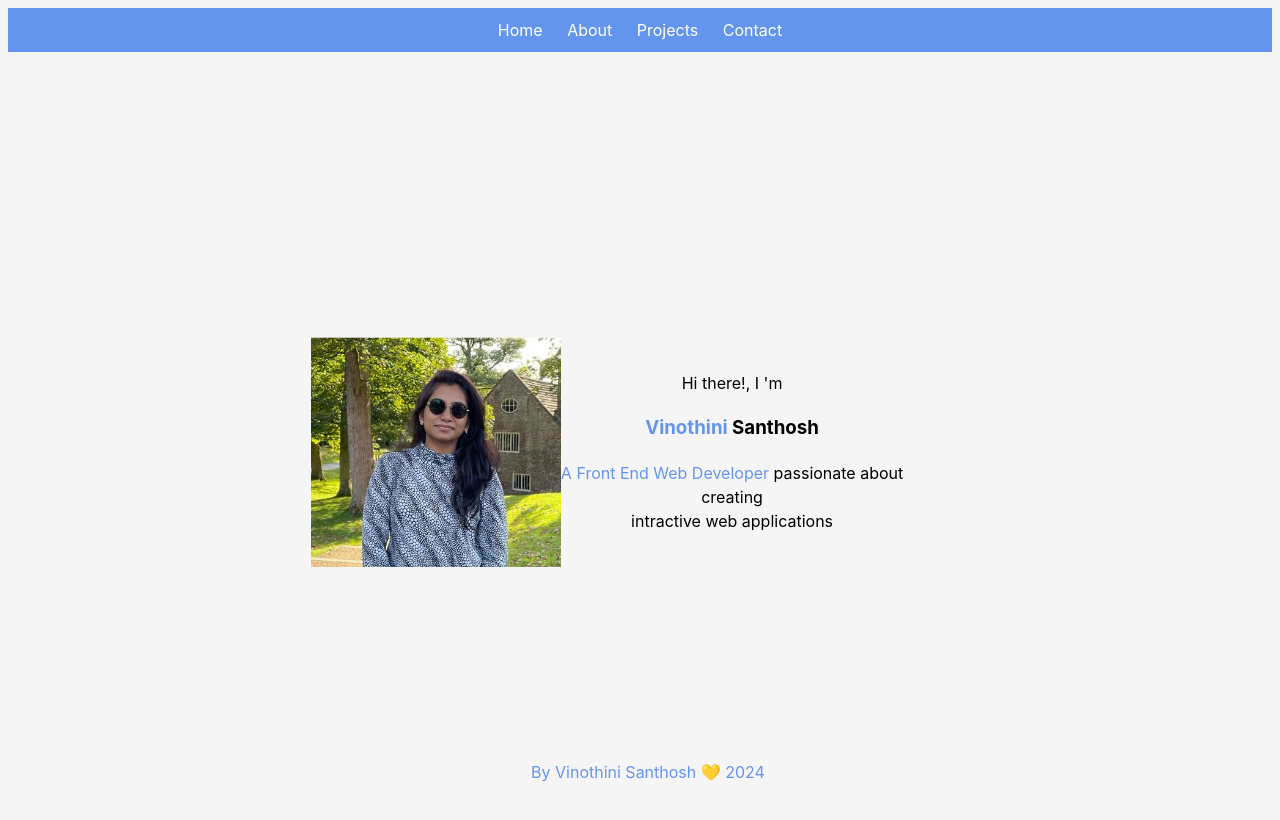
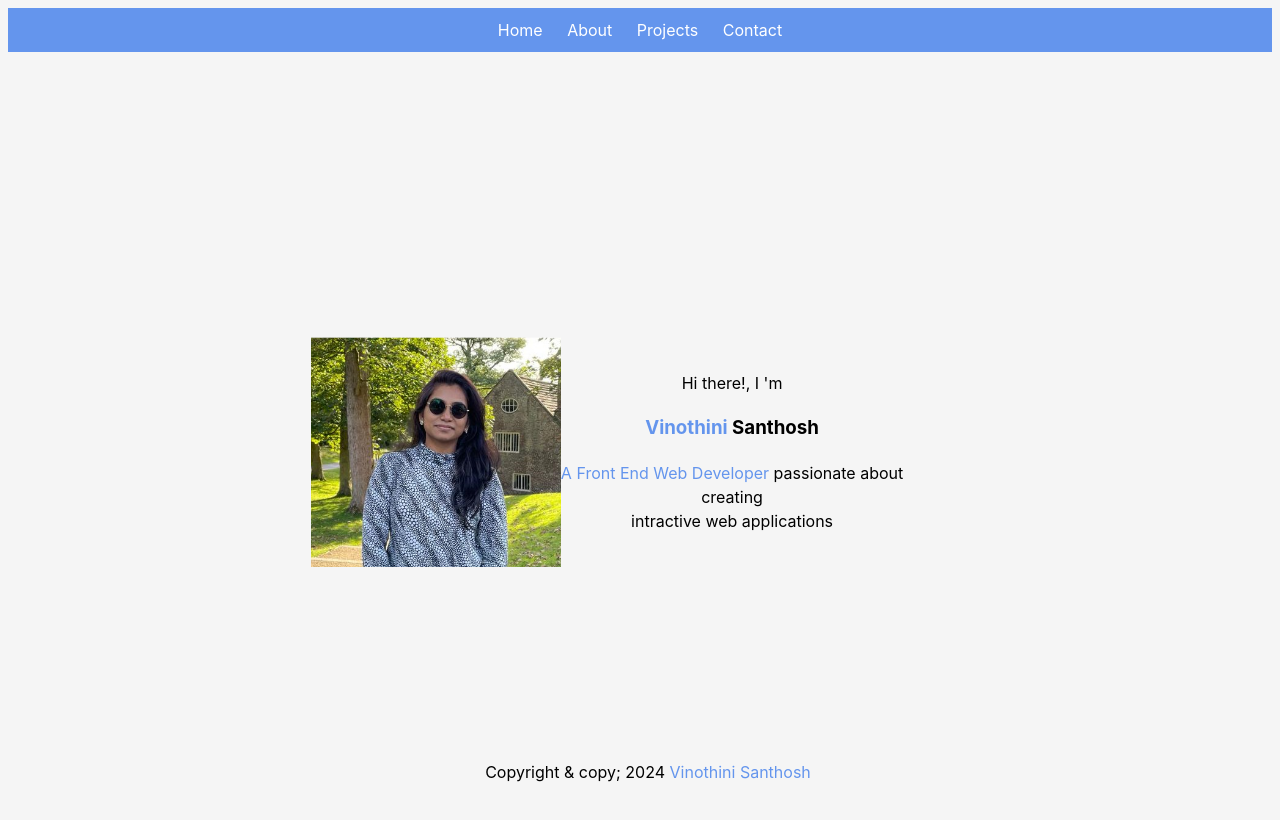
Before and after one commit to VinoSandy/React-Portfolio, a React (Vite) app in the folder my-react-portfolio/: page / in a window 1280 px wide. Shown: the top 820 px of the page. Built offline with nearby package versions, Linux system fonts and the light colour scheme.

Commit message:
project.jsx updated with project data

```diff
--- a/my-react-portfolio/src/components/Footer/Footer.jsx
+++ b/my-react-portfolio/src/components/Footer/Footer.jsx
@@ -5,7 +5,7 @@ function Footer(){
 
 return (<footer className={styles.footer}>
         <p>
-         By Vinothini Santhosh 💛 {new Date().getFullYear()}
+         Copyright & copy; {new Date().getFullYear()} <span className={styles.span}>Vinothini Santhosh</span>
         </p>
        </footer>)
 
--- a/my-react-portfolio/src/components/Footer/Footer.module.css
+++ b/my-react-portfolio/src/components/Footer/Footer.module.css
@@ -5,5 +5,9 @@
     bottom: 0;
     width: 100%;
     text-align: center;
-    color: cornflowerblue;
+    color: black;
 }
+
+.span{
+    color:cornflowerblue;
+}
--- a/my-react-portfolio/src/components/Projects/Projects.jsx
+++ b/my-react-portfolio/src/components/Projects/Projects.jsx
@@ -1,8 +1,27 @@
 import React from "react";
+import projects from "../../data/ProjectData.json"
+
+
 
 function Projects(){
 
-    return (<>Project page</>)
+    return (
+             <section className="projects-container">
+             {projects.map((project) => (
+             <div className="card" key={project.id}>
+             <div className="card-content">
+             <h4 className="project-title">{project.title}</h4>
+             <img src={project.imgUrl} alt={project.title} className="project-image" />
+             <div className="project-links">
+             <a href={project.appLink}>App Link</a><br/>
+             <a href={project.Repo}>Repository Link</a>
+             </div>
+             </div>
+             </div>
+    ))}
+  </section>
+
+    )
 }
 
 export default Projects;
```
